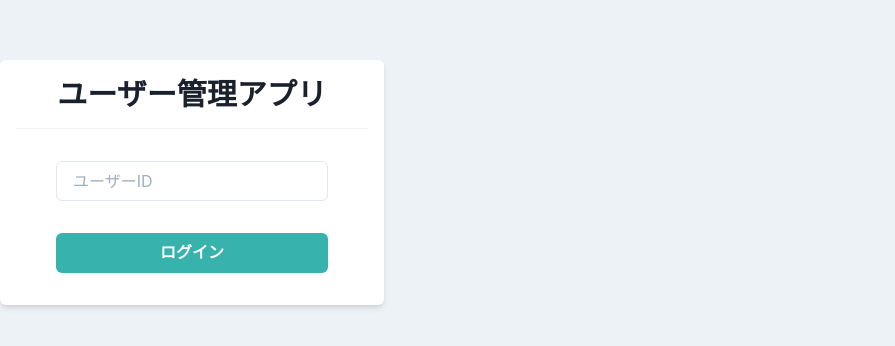
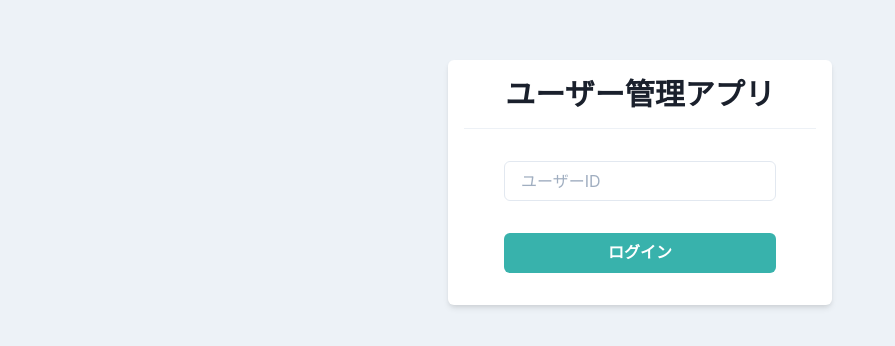
Before and after one commit to ryo-okazaki/react-step-up-chakra-ui, a React (Vite) app in the folder react/: page / in a window 1280 px wide. Shown: the part 218-564 px from the top of the page, without its empty margins (0-895 px from the left). Built offline with nearby package versions, Linux system fonts and the light colour scheme; the HTML template or start-up script is replaced by a standard one.

Commit message:
ログイン画面をコンポーネント化

```diff
--- /dev/null
+++ b/react/src/components/atoms/button/PrimaryButton.tsx
@@ -0,0 +1,15 @@
+import { Button } from "@chakra-ui/react";
+import { memo, FC, ReactNode } from "react";
+
+type Props = {
+  children: ReactNode;
+}
+
+export const PrimaryButton: FC<Props> = memo((props) => {
+  const { children } = props;
+  return (
+    <Button bg="teal.400" color="white" _hover={{ opacity: 0.8 }}>
+      {children}
+    </Button>
+  )
+});
--- a/react/src/components/pages/Login.tsx
+++ b/react/src/components/pages/Login.tsx
@@ -1,15 +1,17 @@
-import { Box, Button, Divider, Flex, Heading, Input, Stack } from "@chakra-ui/react";
+import { Box, Divider, Flex, Heading, Input, Stack } from "@chakra-ui/react";
 import { FC, memo } from "react";
+
+import { PrimaryButton } from "../atoms/button/PrimaryButton";
 
 export const Login: FC = memo(() => {
   return (
-    <Flex align="center" height="100vh">
+    <Flex align="center" justify="center" height="100vh">
       <Box bg="white" w="sm" p={4} borderRadius="md" shadow="md">
         <Heading as="h1" size="lg" textAlign="center">ユーザー管理アプリ</Heading>
         <Divider my={4} />
         <Stack spacing={8} py={4} px={10}>
           <Input placeholder="ユーザーID" />
-          <Button bg="teal.400" color="white" _hover={{ opacity: 0.8 }}>ログイン</Button>
+          <PrimaryButton>ログイン</PrimaryButton>
         </Stack>
       </Box>
     </Flex>
```
